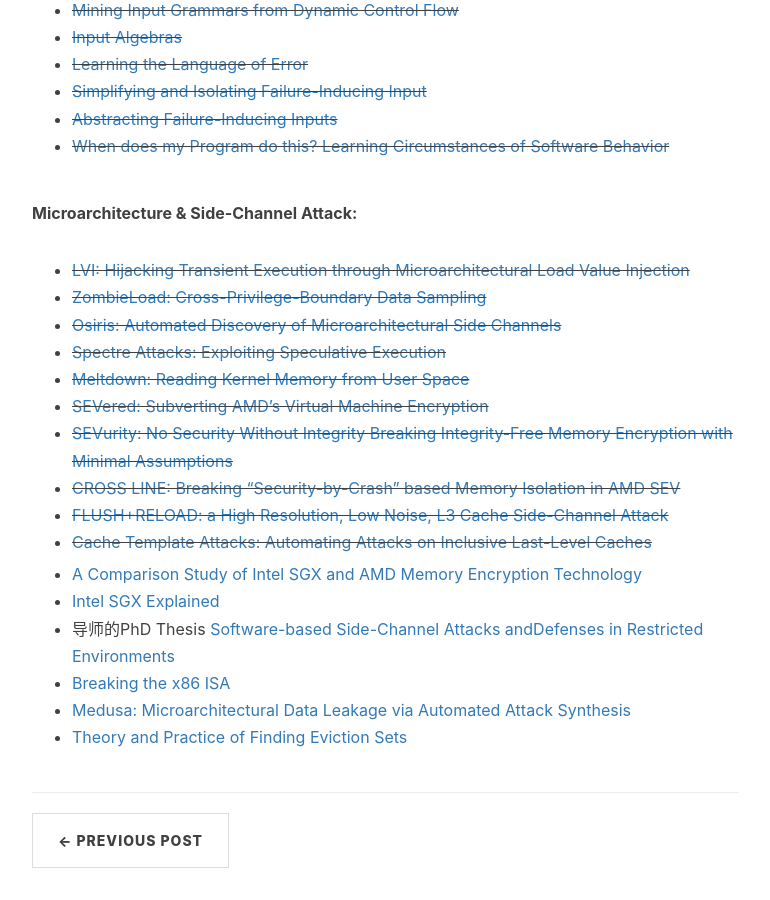
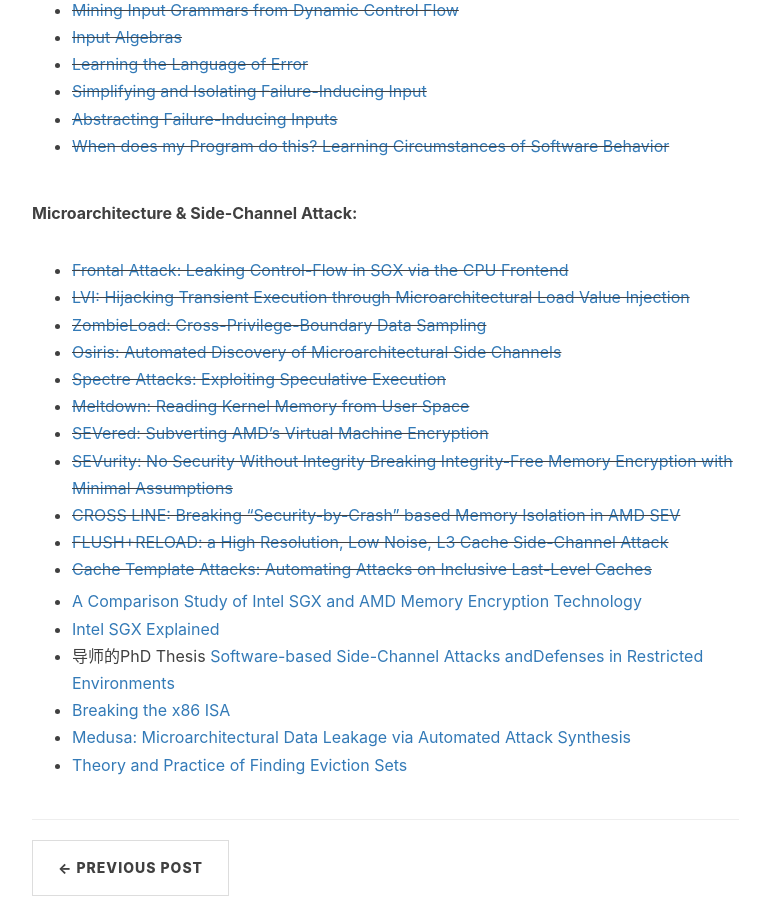
Before and after one commit to Jdkhnjggf/Jdkhnjggf.github.io, a Jekyll site: the page built from _posts/2021-04-27-Paper-Reading-List.markdown, in a window 1280 px wide and 900 px high, scrolled down 1298 px. Shown: the whole window, without its empty margins (233-1003 px from the left). Built offline with Jekyll 4.4.1, drawn with Linux system fonts in a browser that asks for light colours; nearby versions of some CDN libraries; comment, search, counter and statistics services are not loaded.

Commit message:
update reading list

```diff
--- a/_posts/2021-04-27-Paper-Reading-List.markdown
+++ b/_posts/2021-04-27-Paper-Reading-List.markdown
@@ -43,6 +43,7 @@
 
 
 **Microarchitecture & Side-Channel Attack:**
+* ~~[Frontal Attack: Leaking Control-Flow in SGX via the CPU Frontend](https://arxiv.org/pdf/2005.11516.pdf)~~
 * ~~[LVI: Hijacking Transient Execution through Microarchitectural Load Value Injection](https://lviattack.eu/lvi.pdf)~~
 * ~~[ZombieLoad: Cross-Privilege-Boundary Data Sampling](https://zombieloadattack.com/zombieload.pdf)~~
 * ~~[Osiris: Automated Discovery of Microarchitectural Side Channels](https://publications.cispa.saarland/3431/1/main.pdf)~~
```
